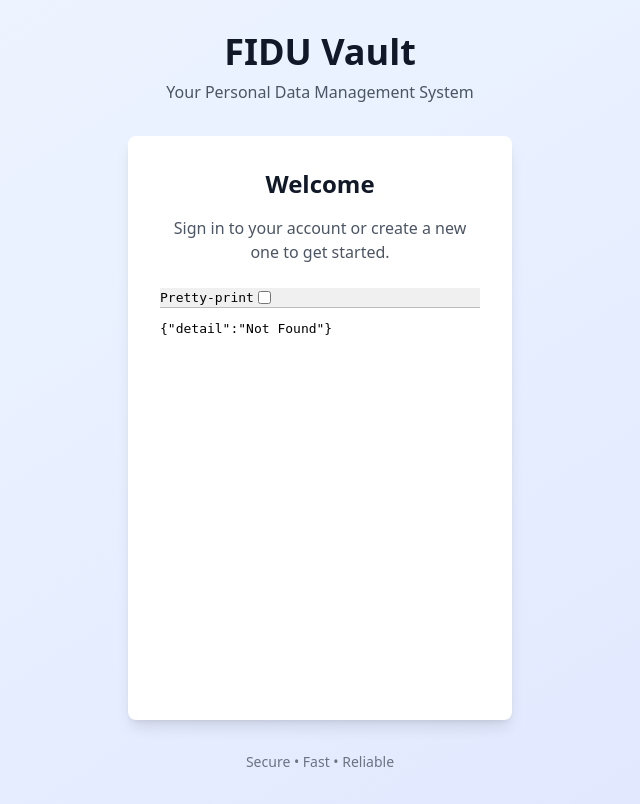
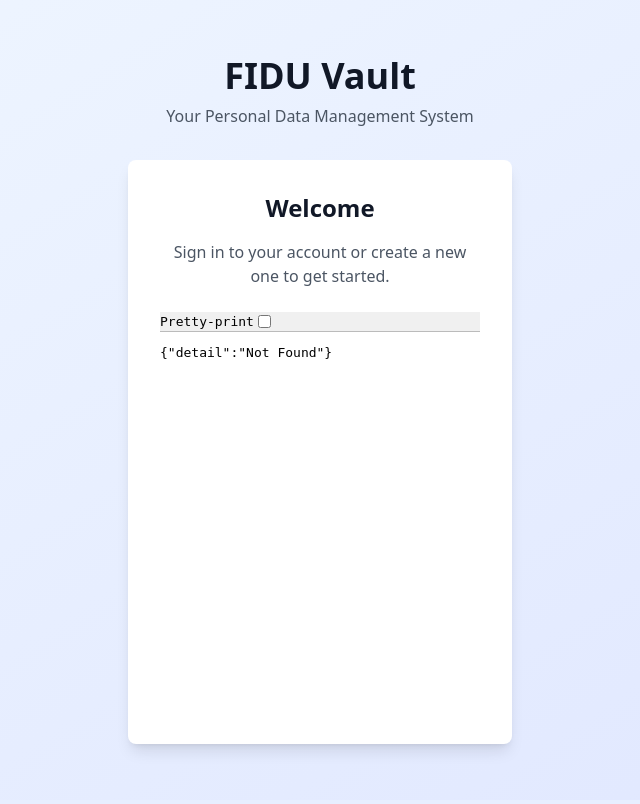
Before and after one commit to FirstDataUnion/FIDU, a FastAPI app: template src/fidu_vault/front_end/templates/home.html in a window 1280 px wide. Shown: the whole page, without its empty margins (320-960 px from the left). After the commit the page ends 754 px from the top, so only its background shows below. Run offline with FastAPI, Linux system fonts and the light colour scheme; the template is opened without the code that fills it, so the values that code supplies are empty; some libraries are stand-ins or nearby versions.

Commit message:
Add account management link to dashboard and remove redundant text from home page
- Added a "Manage Account" link to the dashboard for user convenience.
- Removed the redundant "Secure • Fast • Reliable" text from the home page to streamline the layout.

```diff
--- a/src/fidu_vault/front_end/templates/dashboard.html
+++ b/src/fidu_vault/front_end/templates/dashboard.html
@@ -16,6 +16,9 @@
                     <div class="text-sm text-gray-700">
                         Welcome, <span class="font-medium">{{ user.email }}</span>
                     </div>
+                    <a href="https://identity.firstdataunion.org/" target="_blank" class="text-sm text-blue-600 hover:text-blue-800">
+                        Manage Account
+                    </a>
                     <form method="POST" action="/logout" class="inline">
                         <button type="submit" class="text-sm text-gray-500 hover:text-gray-700">
                             Sign out
--- a/src/fidu_vault/front_end/templates/home.html
+++ b/src/fidu_vault/front_end/templates/home.html
@@ -112,9 +112,7 @@
             </script>
         </div>
 
-        <div class="text-center text-sm text-gray-500">
-            <p>Secure • Fast • Reliable</p>
-        </div>
+
     </div>
 </div>
 {% endblock %}
```
